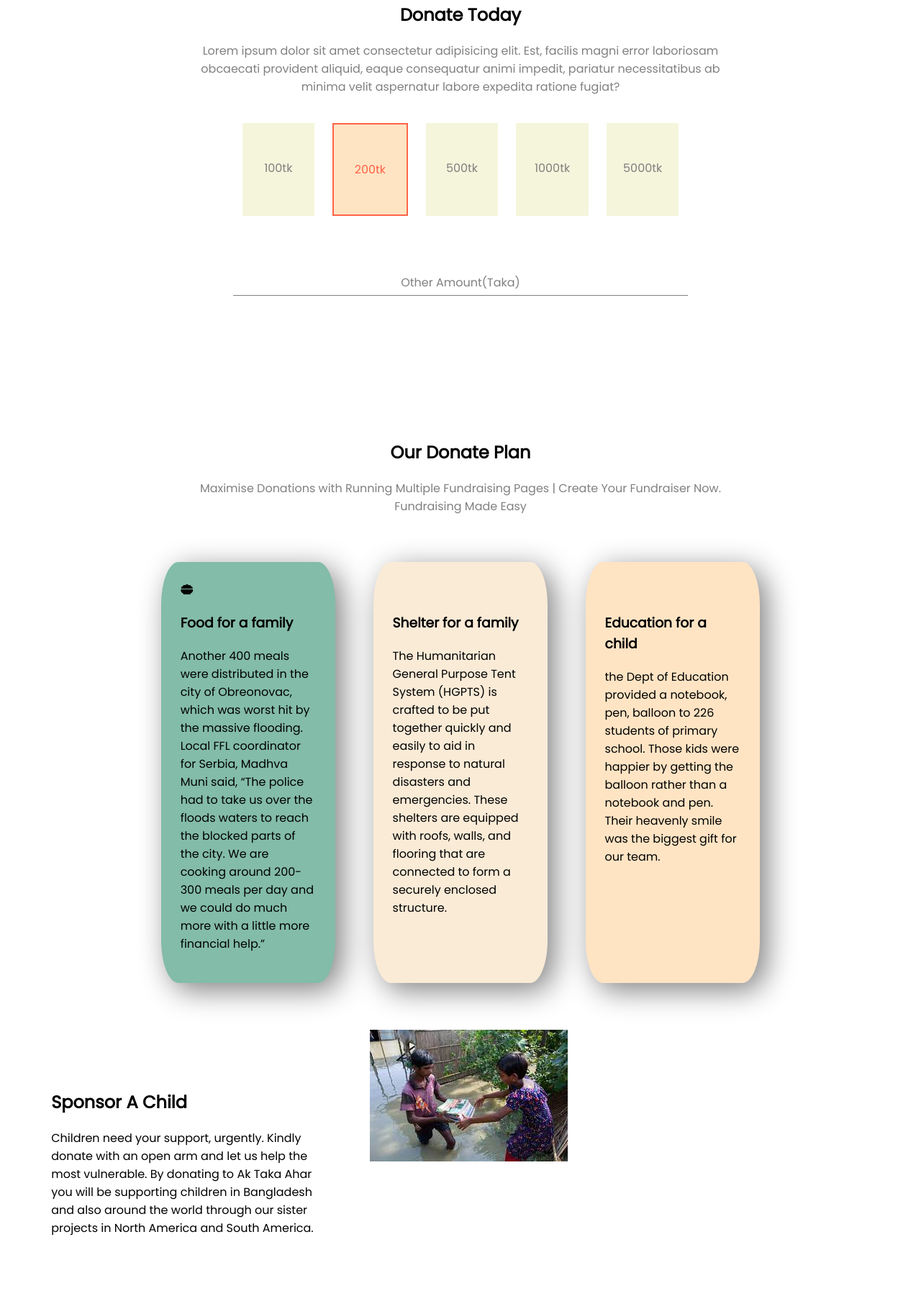
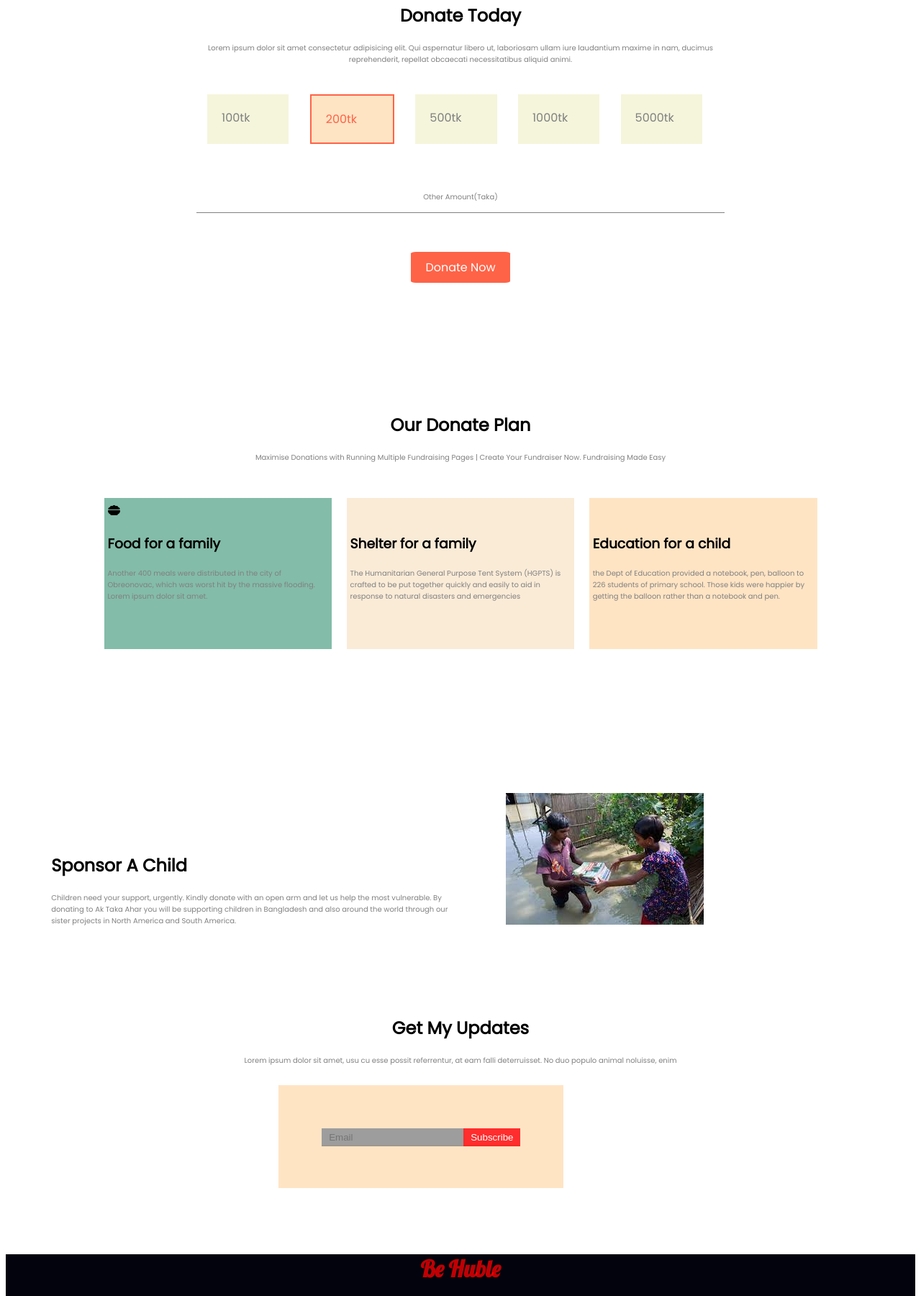
Before and after one commit to Burhanuddin668/Donation-for-flood-victims, a plain HTML site: page index.html in a window 1280 px wide. Shown: the part 724-2525 px from the top of the page at 72% size. Drawn offline with Linux system fonts and the light colour scheme.

Commit message:
third-push

```diff
--- a/index.html
+++ b/index.html
@@ -9,24 +9,23 @@
     <link rel="preconnect" href="https://fonts.googleapis.com">
 <link rel="preconnect" href="https://fonts.gstatic.com" crossorigin>
 <link href="https://fonts.googleapis.com/css2?family=Poppins&display=swap" rel="stylesheet">
+<link rel="preconnect" href="https://fonts.googleapis.com">
+<link rel="preconnect" href="https://fonts.gstatic.com" crossorigin>
+<link href="https://fonts.googleapis.com/css2?family=Lobster&family=Poppins&display=swap" rel="stylesheet">
 <link rel="stylesheet" href="style.css">
 <link rel="stylesheet" href="css/all.min.css">
 <link rel="stylesheet" href="css/fontawesome.min.css">
 </head>
 <body>
-    <div class="parent">
-        <div id="child"><h1 class="first-headline">Let's Help Those Who Are More In Need</h1 >
-            <p class="first-para">Floods paralysing Sylhet. Around 13 lakh people were affected in Sylhet city, including five Upazilas. As a part of the emergency response, we distribute food among the people in the flood-affected area. Every day, we plan to distribute cooked food and water purification tablets. So, please come forward and support them with relief.
-
-            </p>
-            <a
-            target="_blank"
-            href="https://www.bidyanond.org">Donate Now</a></div>
-    </div>
+    <div class="child"><h1 class="first-headline">Let's Help Those Who Are More In Need</h1 >
+        <p>Floods paralysing Sylhet. Around 13 lakh people were affected in Sylhet city, including five Upazilas.</p><br>
+        <a
+        target="_blank"
+        href="https://www.bidyanond.org">Donate Now</a></div>
 <section class="part1">
     <div class="step1">
-        <h1 class="donate-today">Donate Today</h1>
-        <p class="donate-today" id="explain">Lorem ipsum dolor sit amet consectetur adipisicing elit. Est, facilis magni error laboriosam obcaecati provident aliquid, eaque consequatur animi impedit, pariatur necessitatibus ab minima velit aspernatur labore expedita ratione fugiat?</p></div>
+        <h1>Donate Today</h1>
+        <p>Lorem ipsum dolor sit amet consectetur adipisicing elit. Qui aspernatur libero ut, laboriosam ullam iure laudantium maxime in nam, ducimus reprehenderit, repellat obcaecati necessitatibus aliquid animi.</p></div>
     <div class="step2">
         <div class="general">100tk</div>
     <div class="defferent">200tk</div>
@@ -34,21 +33,24 @@
     <div class="general">1000tk</div>
     <div class="general">5000tk</div>
     </div>
-    <div class="step3"><p class="other-amount">Other Amount(Taka)</p></div>
+    <div class="step3"><p>Other Amount(Taka)</p></div><br>
+    <div class="step4"><a target="_blank"
+        href="https://www.bidyanond.org">Donate Now</a></div>
 </section>
 <section class="part2">
     <div class="step2-1"><h1>Our Donate Plan</h1>
-    <p id="explain2">Maximise Donations with Running Multiple Fundraising Pages | Create Your Fundraiser Now. Fundraising Made Easy</p></div>
+    <p>Maximise Donations with Running Multiple Fundraising Pages | Create Your Fundraiser Now. Fundraising Made Easy</p></div>
         <div class="step2-2">
             <div class="box-plan" id="food"><i class="fa-solid fa-bowl-food"></i>
                 <h3>Food for a family</h3>
-                <p>Another 400 meals were distributed in the city of Obreonovac, which was worst hit by the  massive flooding. Local FFL coordinator for Serbia, Madhva Muni said, “The police had to take us over the floods waters to reach the blocked parts of the city. We are cooking around 200-300 meals per day and we could do much more with a little more financial help.”</p>
+                <p>Another 400 meals were distributed in the city of Obreonovac, which was worst hit by the  massive flooding. Lorem ipsum dolor sit amet.
+                </p>
             </div>
             <div class="box-plan" id="shelter">
-                <i class="fa-solid fa-family"></i><h3>Shelter for a family</h3><p>The Humanitarian General Purpose Tent System (HGPTS) is crafted to be put together quickly and easily to aid in response to natural disasters and emergencies. These shelters are equipped with roofs, walls, and flooring that are connected to form a securely enclosed structure.</p></div>
+                <i class="fa-solid fa-family"></i><h3>Shelter for a family</h3><p>The Humanitarian General Purpose Tent System (HGPTS) is crafted to be put together quickly and easily to aid in response to natural disasters and emergencies</p></div>
             <div class="box-plan" id="education"><i class="fa-regular fa-family"></i>
             <h3>Education for a child</h3>
-            <p>the Dept of Education provided a notebook, pen, balloon to 226 students of primary school. Those kids were happier by getting the balloon rather than a notebook and pen. Their heavenly smile was the biggest gift for our team.</p></div>
+            <p>the Dept of Education provided a notebook, pen, balloon to 226 students of primary school. Those kids were happier by getting the balloon rather than a notebook and pen.</p></div>
         </div>
 </section>
 <section class="part3">
@@ -62,14 +64,14 @@
 </section>
 <section class="part4"><div class="step1">
     <h1>Get My Updates</h1>
-    <p id="explain2">Lorem ipsum dolor sit amet, usu cu esse possit referrentur, at eam falli
-        deterruisset. No duo populo animal noluisse, enim</p>
+    <p>Lorem ipsum dolor sit amet, usu cu esse possit referrentur, at eam falli
+        deterruisset. No duo populo animal noluisse, enim</p><br><br>
 </div>
-<div class="mother">
-    <div class="baby">
-        <input type="email"><button>subscribe</button>
+<div class="baby">
+        <input type="email" placeholder="Email"><button>Subscribe
+        </button>
     </div>
-</div></section>
+</section>
 </body>
 <footer><h1>Be Huble</h1>
 <p id="footer-down">I’m gonna do it</p></footer>
--- a/style.css
+++ b/style.css
@@ -1,23 +1,17 @@
 body{
     font-family: 'Poppins', sans-serif;
 }
-.parent{
+.child{
+    width: 40%;
     background-image: url(image/donation2.jpg);
-    height: 500px;
-    width: 100%;
+    padding: 15% 30%;
+    color: white;
+    text-align: center;
     margin: 0%;
-    margin-bottom: 200px;
 }
-#child{
-    text-align: center;
-}
-.first-headline{
-    color: white;
-    font-size: 40px;
-    padding top: 25%;
-}
-.first-para{
-    color: white;
+p{
+    font-size: 10px;
+    color: gray;
 }
 a{
     text-decoration: none;
@@ -26,62 +20,62 @@ a{
     border-radius: 5%;
     color: white;
 }
+.part1{
+    margin-top: 10%;
+    margin-bottom: 15%;
+}
 .step1{
     text-align: center;
     margin: 2% 20%;
 }
-#explain{
-    color: gray;
-}
 .step2{
     display: flex;
-    margin-left: 25%;
-    margin-right: 25%;
+    margin-left: 21%;
+    margin-right: 21%;
 }
 .general{
     background-color: beige;
-    padding: 50px 20px;
     width: 10%;
-    text-align: center;margin: 2%;
+    margin: 2%;
     color: gray;
+    padding: 20px ;
 }
 .defferent{
     background-color: bisque;
-    padding: 50px 20px;
+    padding: 20px;
     width: 10%;
-    text-align: center;
     margin: 2%;
     border: 2px solid tomato;
     color: tomato;
 }
-.other-amount{
+.step3{
     border-bottom: 1px solid gray;
-    padding: 5px 30px;
+    padding: 3px 30px;
     text-align: center;
     color: gray;
-    margin: 5% 25%;
+    margin: 3% 21%;
+
 }
-.part1{
-    margin-bottom: 200px;
+.step4{
+    text-align: center;
+}
+.part2{
+    margin-bottom: 15%;
 }
 .step2-1{
     text-align: center;
     margin: 2% 20%;
 }
-#explain2{
-    color: gray;
-}
 .step2-2{
     display: flex;
-    margin: 3% 15%;
+    margin: 3% 10%;
 
 }
 .box-plan{
-    width: 33%;
-    padding: 3%;
-    box-shadow: 10px 10px 40px gray;
-    margin: 3%;
-    border-radius: 10%;
+    width: 500px;
+    height: 200px;
+    padding: 5px;
+    margin: 1%;
 }
 #food{
     background-color: rgb(131, 188, 169);
@@ -94,29 +88,28 @@ a{
 }
 .part3{
     display: flex;
+    margin-bottom: 50px;
+}
+.part4{
     margin-bottom: 150px;
 }
 .write{
-    width: 50%;
+    width: 100%;
     padding: 5%;
 }
 .image{
     width: 100%;
-}
-.mother{
-    background-color: bisque;
-    width: 50%;
-    height: 100px;
-    background-position: center;
-    margin: 0% 25%;
+    margin: 0%;
 }
 .baby{
-    margin-top: 25%;
-
+    margin: 30% 15% 30% 30%;
+    border: 60px solid bisque;
+    display: inline;
 }
 button{
     background-color: rgba(255, 0, 0, 0.823);
     color: white;
+    margin: 0%;
     border: 0ch;
     padding: 5px 10px;
 }
@@ -129,8 +122,7 @@ input{
 footer{
     background-color: rgb(3, 3, 13);
     text-align: center;
-  font-family: 'Trebuchet MS', 'Lucida Sans Unicode', 'Lucida Grande', 'Lucida Sans', Arial, sans-serif;
-  font-style: italic;
+    font-family: 'Lobster', cursive;
     color: rgba(255, 0, 0, 0.752);
 }
 #footer-down{
```
